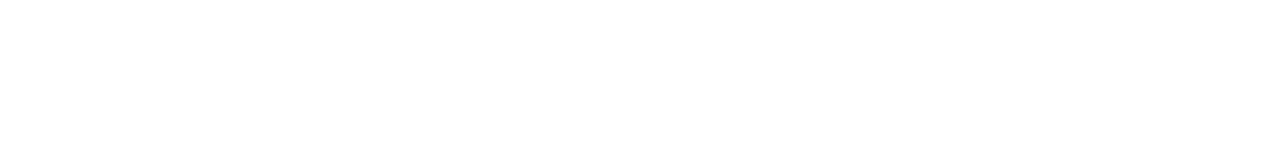
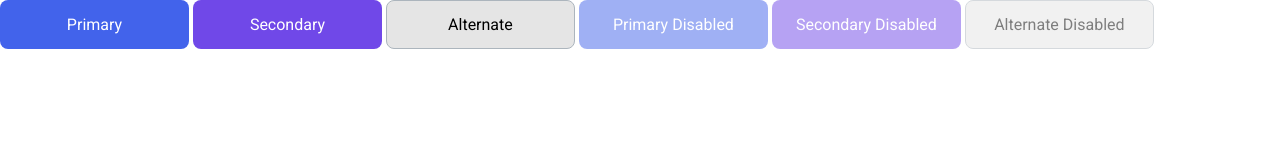
Before and after one commit to js-tasks-ru/htmlcss-20230411_gstratiyj, a website: page 03-lection1/01-button/index.html in a window 1280 px wide. Drawn offline with Linux system fonts and the light colour scheme.

Commit message:
addead solution for dz3-button

```diff
--- a/03-lection1/01-button/button.css
+++ b/03-lection1/01-button/button.css
@@ -1 +1,65 @@
 /* Стилизация кнопки */
+:root {
+    --color-primary: #4263EB;
+    --color-secondary: #7048E8;
+    --color-alternate: #E5E5E5;
+}
+
+.button {
+    width: 189px;
+    height: 49px;
+    border-radius: 8px;
+    font-size: 16px;
+}
+
+.button_primary {
+    background-color: var(--color-primary);
+    color: white;
+    border: none;
+}
+
+.button_secondary {
+    background-color: var(--color-secondary);
+    color: white;
+    border: none;
+}
+
+.button_alternate {
+    border: 1px solid #ACB5BD;
+    background-color: var(--color-alternate);
+}
+
+.button_primary-disabled {
+    opacity: 0.5;
+    background-color: var(--color-primary);
+    border: none;
+    color: white;
+}
+
+.button_secondary-disabled {
+    opacity: 0.5;
+    background-color: var(--color-secondary);
+    border: none;
+    color: white;
+}
+
+.button_alternate-disabled {
+    opacity: 0.5;
+    background-color: var(--color-alternate);
+    border: 1px solid #ACB5BD;
+}
+
+.button_primary:hover {
+    background-color: #2342C0;
+    cursor: pointer;
+}
+
+.button_secondary:hover {
+    background-color: #5028C6;
+    cursor: pointer;
+}
+
+.button_alternate:hover {
+    border: 1px solid #212429;
+    cursor: pointer;
+}
--- a/03-lection1/01-button/index.html
+++ b/03-lection1/01-button/index.html
@@ -2,10 +2,16 @@
 <!-- Страница с кнопкой -->
 <html lang="ru">
     <head>
+        <!-- by Gleb Stratiy -->
         <link rel="stylesheet" href="../../assets/css/main.css">
         <link rel="stylesheet" href="./button.css">
     </head>
     <body>
-
+        <button class="button button_primary">Primary</button>
+        <button class="button button_secondary">Secondary</button>
+        <button class="button button_alternate">Alternate</button>
+        <button class="button button_primary-disabled">Primary Disabled</button>
+        <button class="button button_secondary-disabled">Secondary Disabled</button>
+        <button class="button button_alternate-disabled">Alternate Disabled</button>
     </body>
 </html>
```
